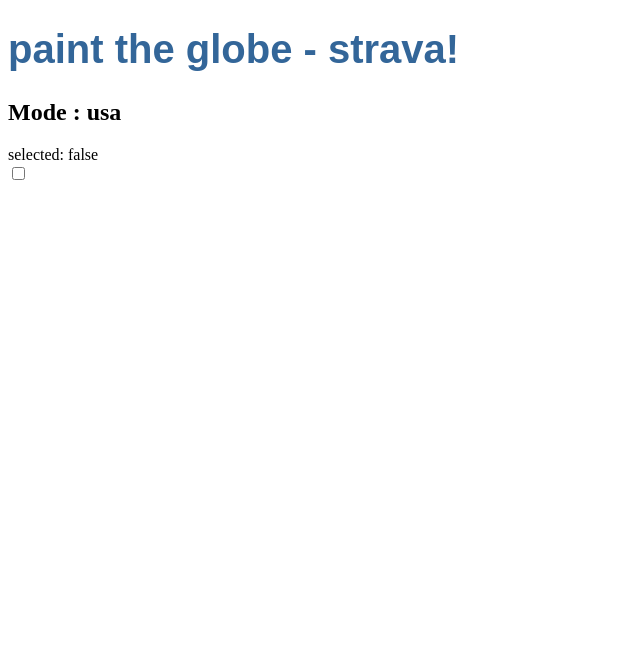
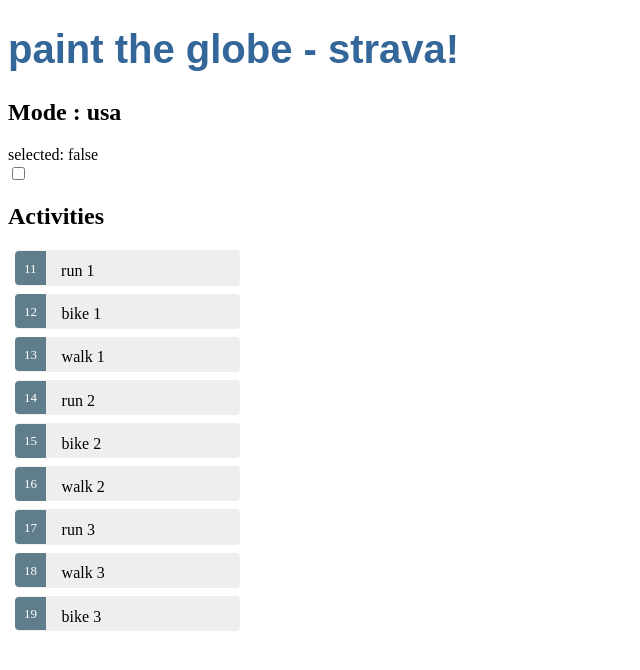
Before and after one commit to fumba/paint-the-globe-strava, an Angular app: page / in a window 1280 px wide. Shown: the top 670 px of the page, without its empty margins (0-640 px from the left). Built offline with nearby package versions, Linux system fonts and the light colour scheme.

Commit message:
activities list

```diff
--- a/src/app/app.component.css
+++ b/src/app/app.component.css
@@ -3,3 +3,51 @@
     font-family: Arial, Helvetica, sans-serif;
     font-size: 250%;
 }
+
+.selected {
+    background-color: #CFD8DC !important;
+    color: white;
+  }
+  .activities {
+    margin: 0 0 2em 0;
+    list-style-type: none;
+    padding: 0;
+    width: 15em;
+  }
+  .activities li {
+    cursor: pointer;
+    position: relative;
+    left: 0;
+    background-color: #EEE;
+    margin: .5em;
+    padding: .3em 0;
+    height: 1.6em;
+    border-radius: 4px;
+  }
+  .activities li.selected:hover {
+    background-color: #BBD8DC !important;
+    color: white;
+  }
+  .activities li:hover {
+    color: #607D8B;
+    background-color: #DDD;
+    left: .1em;
+  }
+  .activities .text {
+    position: relative;
+    top: -3px;
+  }
+  .activities .badge {
+    display: inline-block;
+    font-size: small;
+    color: white;
+    padding: 0.8em 0.7em 0 0.7em;
+    background-color: #607D8B;
+    line-height: 1em;
+    position: relative;
+    left: -1px;
+    top: -4px;
+    height: 1.8em;
+    margin-right: .8em;
+    border-radius: 4px 0 0 4px;
+  }
--- a/src/app/app.component.html
+++ b/src/app/app.component.html
@@ -5,3 +5,10 @@
     <br>
     <input type="checkbox" [(ngModel)]="mode.selected">
 </div>
+
+<h2>Activities</h2>
+<ul class="activities">
+    <li *ngFor="let activity of activities">
+        <span class="badge">{{activity.id}}</span> {{activity.title}}
+    </li>
+</ul>
--- a/src/app/app.component.ts
+++ b/src/app/app.component.ts
@@ -5,11 +5,34 @@
   templateUrl: './app.component.html',
   styleUrls: ['./app.component.css']
 })
+
 export class AppComponent {
-  mode: Mode = { name: 'usa', selected:false };
-  title:String = 'paint the globe - strava!';
+  mode: Mode = { name: 'usa', selected: false };
+  title: String = 'paint the globe - strava!';
+  activities:Activity[] = ACTIVITIES;
 }
+
+//Mode selected by the user
 export class Mode {
   name: string;
   selected: Boolean;
 }
+
+//User activity
+export class Activity {
+  id: Number;
+  title: string;
+}
+
+//List of activities by the user
+const ACTIVITIES: Activity[] = [
+  { id: 11, title: 'run 1' },
+  { id: 12, title: 'bike 1' },
+  { id: 13, title: 'walk 1' },
+  { id: 14, title: 'run 2' },
+  { id: 15, title: 'bike 2' },
+  { id: 16, title: 'walk 2' },
+  { id: 17, title: 'run 3' },
+  { id: 18, title: 'walk 3' },
+  { id: 19, title: 'bike 3' }
+];
```
